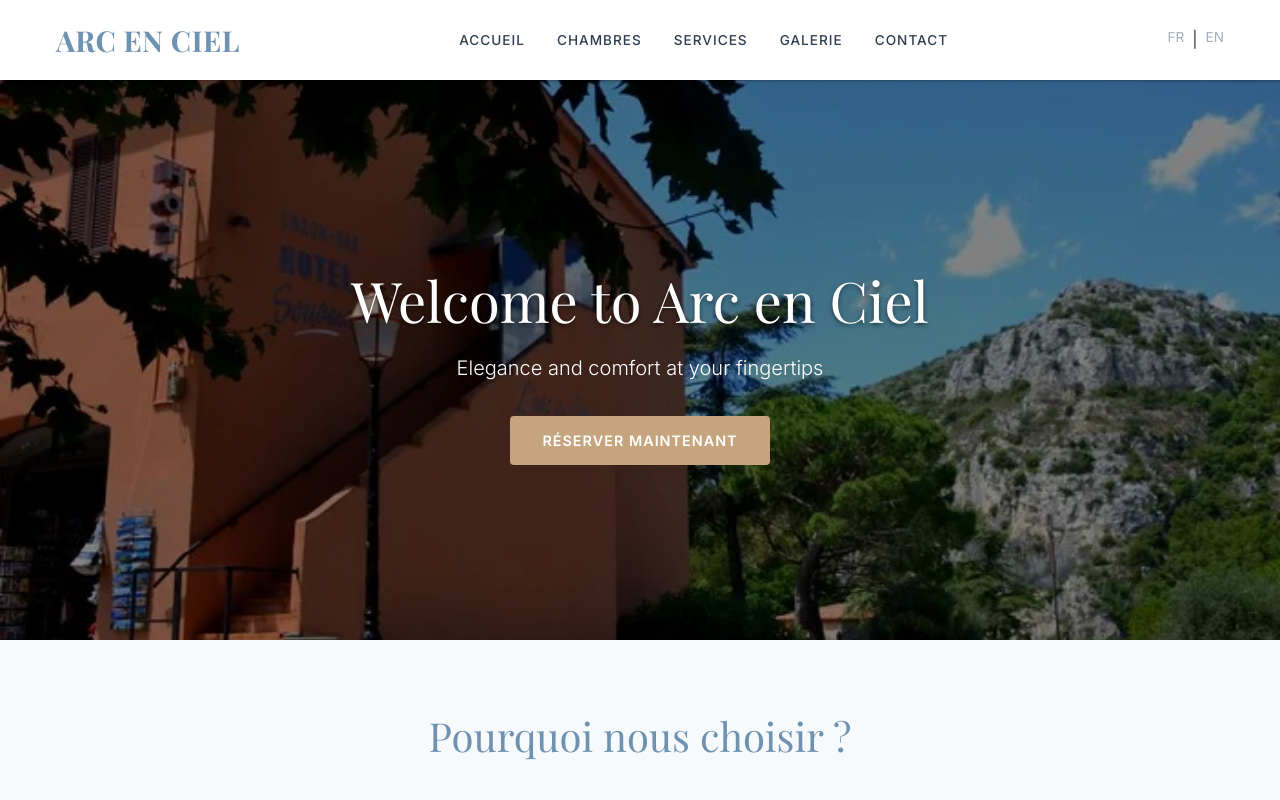
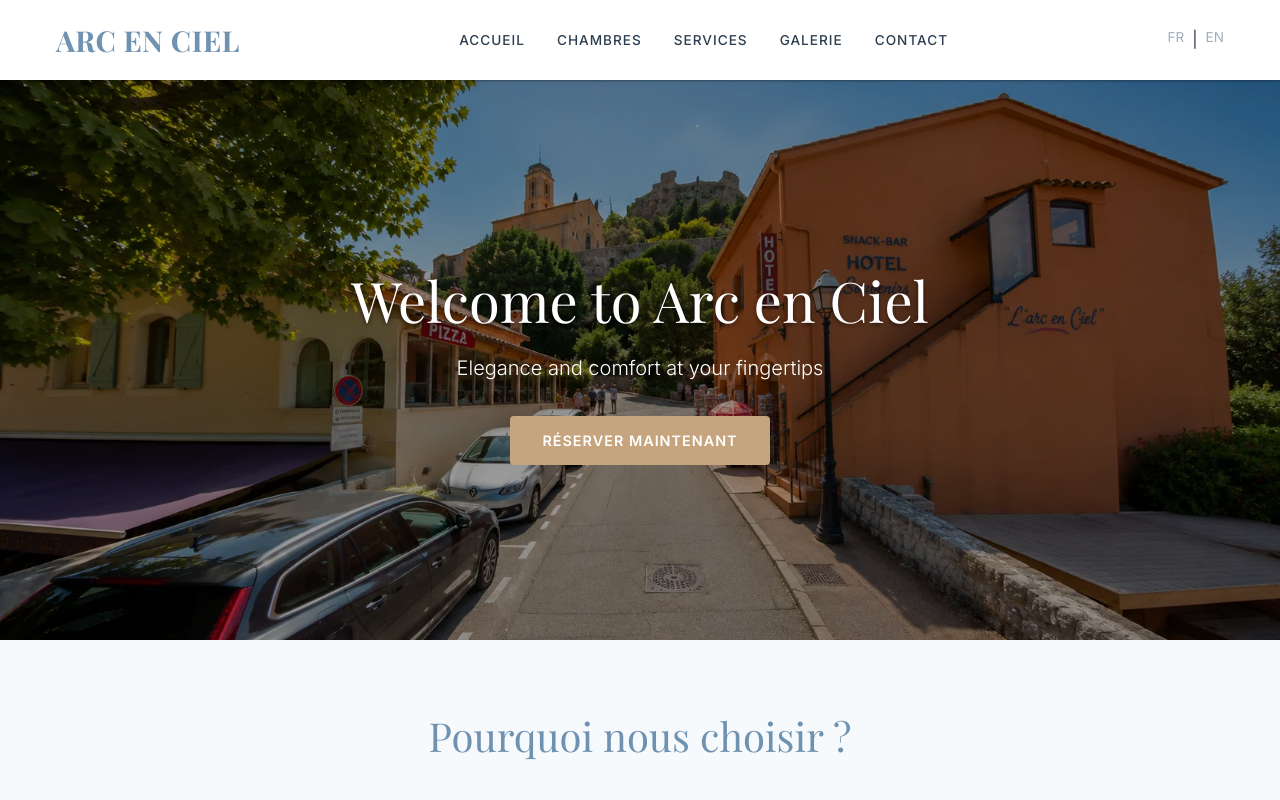
Before and after one commit to kohaiducode/Arc-en-Ciel, a plain HTML site: page docs/en/index.html in a window 1280 px wide. Shown: the top 800 px of the page. Drawn offline with nearby package versions, Linux system fonts and the light colour scheme; a web font is replaced by a local one.

Commit message:
feat: use new custom hero image

```diff
--- a/docs/assets/css/style.css
+++ b/docs/assets/css/style.css
@@ -141,7 +141,7 @@ img {
   height: 70vh;
   min-height: 500px;
   background-color: var(--primary);
-  background-image: url('../images/Vue de dehors plus belle.webp');
+  background-image: url('../images/hero.webp');
   background-size: cover;
   background-position: center;
   position: relative;
--- a/src/assets/css/style.css
+++ b/src/assets/css/style.css
@@ -141,7 +141,7 @@ img {
   height: 70vh;
   min-height: 500px;
   background-color: var(--primary);
-  background-image: url('../images/Vue de dehors plus belle.webp');
+  background-image: url('../images/hero.webp');
   background-size: cover;
   background-position: center;
   position: relative;
```
Also changed, not shown: docs/assets/images/hero.webp (added), src/assets/images/hero.webp (added), 1 other file.
